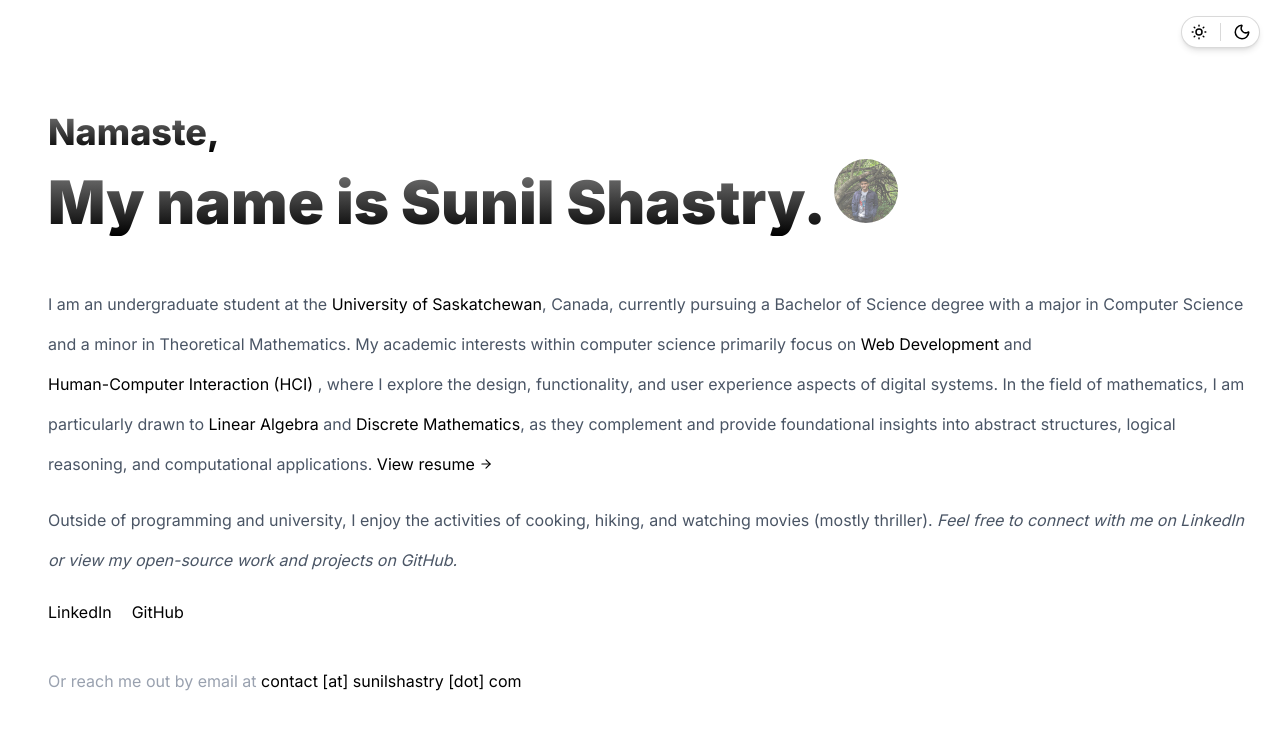
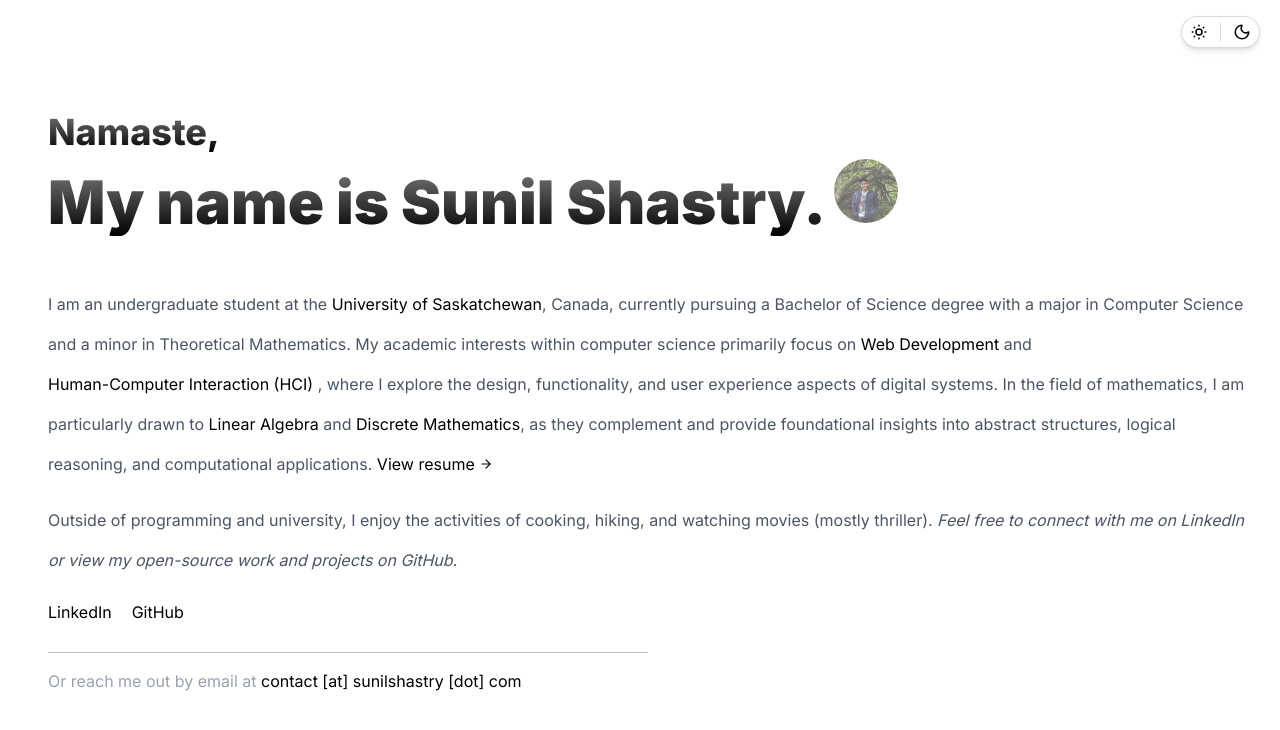
Before and after one commit to sunillshastry/sunilshastry.com, a Next.js app: page / in a window 1280 px wide. Shown: the top 730 px of the page. Built offline with nearby package versions, Linux system fonts and the light colour scheme.

Commit message:
Update line theme color setting in page.tsx

```diff
--- a/app/page.tsx
+++ b/app/page.tsx
@@ -133,7 +133,9 @@ export default function Page() {
 				</li>
 			</ul>
 
-			<p className="mt-6 w-[50%] border-t border-white/25 pt-4 pb-4 text-gray-400 max-lg:w-full max-lg:pb-12">
+			<p
+				className={`mt-6 w-[50%] border-t ${theme === 'dark' ? 'border-white/25' : 'border-black/25'} pt-4 pb-4 text-gray-400 max-lg:w-full max-lg:pb-12`}
+			>
 				Or reach me out by email at{' '}
 				<span
 					className={`${theme == 'dark' ? 'text-white' : 'text-black'}`}
```
